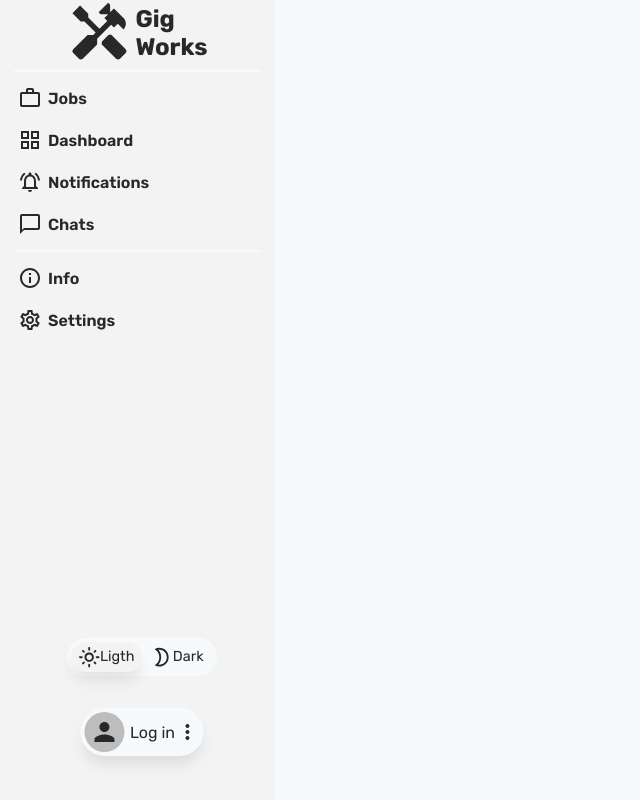
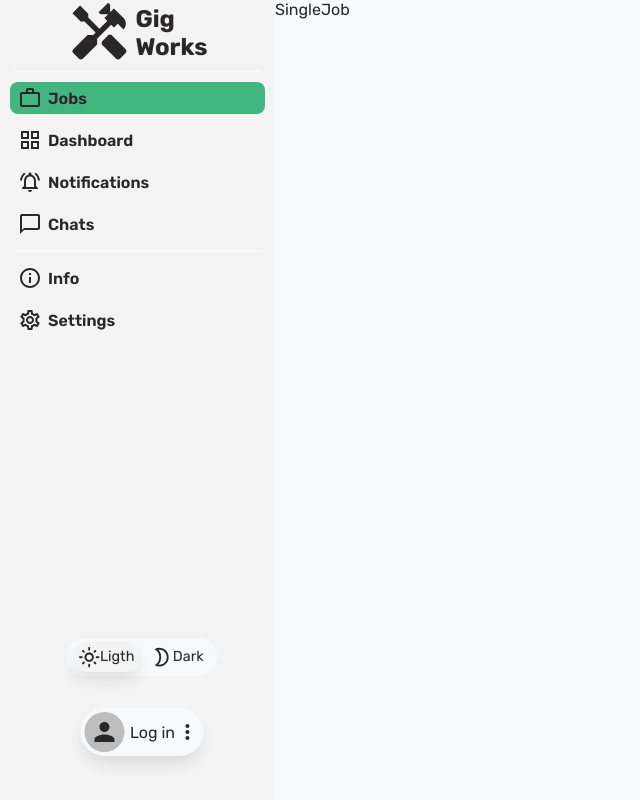
Before and after one commit to filiperak/fullstack-jobmarket-app, a React (Create React App) app in the folder client/: page /job/1 in a window 1280 px wide. Shown: the whole page, without its empty margins (0-640 px from the left). Built offline with nearby package versions, Linux system fonts and the light colour scheme; a web font is replaced by a local one.

Commit message:
navigation to a single job posting

```diff
--- a/client/src/App.tsx
+++ b/client/src/App.tsx
@@ -6,6 +6,7 @@ import Dashboard from './views/Dashboard';
 import Jobs from './views/Jobs';
 import LoginModal from './components/loginModal/LoginModal';
 import { UserContextProvider } from './context/UserContext';
+import SingleJob from './views/SingleJob';
 
 function App() {
   const [isModel,setIsModel] = useState<boolean>(false)
@@ -22,6 +23,7 @@ function App() {
 
         <Routes>
         <Route path='/' element={<Jobs/>}/>
+        <Route path='job/:id' element={<SingleJob/>}/>
         <Route path='/dashboard' element={<Dashboard/>}/>
         </Routes>
 
--- a/client/src/components/jobsComponents/Job.tsx
+++ b/client/src/components/jobsComponents/Job.tsx
@@ -5,7 +5,7 @@ import LocationOnOutlinedIcon from "@mui/icons-material/LocationOnOutlined";
 import GroupsOutlinedIcon from "@mui/icons-material/GroupsOutlined";
 import AccessTimeOutlinedIcon from "@mui/icons-material/AccessTimeOutlined";
 import AccountBalanceWalletOutlinedIcon from "@mui/icons-material/AccountBalanceWalletOutlined";
-import { Avatar } from "@mui/material";
+import { useNavigate } from "react-router-dom";
 
 interface JobProps {
   data: IJobs;
@@ -13,9 +13,13 @@ interface JobProps {
 
 const Job = ({ data }: JobProps) => {
   console.log(data);
+  const Navigate = useNavigate()
+  const navigateToJob = (path:string) => {
+    Navigate(`/job/${path}`)
+  }
 
   return (
-    <div className={styles.job}>
+    <div className={styles.job} onClick={() => navigateToJob(data._id)}>
       <section className={styles.jobContent}>
         <h2>{data.title}</h2>
         <div className={styles.jobUsername}>{`posted by:${data.createdBy.username}`}</div>
--- a/client/src/components/sidebarComponents/NavButton.tsx
+++ b/client/src/components/sidebarComponents/NavButton.tsx
@@ -12,7 +12,8 @@ interface Props {
 
 const NavButton = ({ Icon, text, path, onClick }: Props) => {
   const location = useLocation();
-  const isActive = location.pathname === path;
+  const isJobsActive = location.pathname === '/' || location.pathname.startsWith('/job');
+  const isActive = isJobsActive && path === '/' || location.pathname === path
 
   return (
     <div
--- /dev/null
+++ b/client/src/views/SingleJob.tsx
@@ -0,0 +1,9 @@
+import React from 'react'
+
+const SingleJob = () => {
+  return (
+    <div>SingleJob</div>
+  )
+}
+
+export default SingleJob
```
Also changed, not shown: 1 other file (tests, documents, lock files or other folders).
